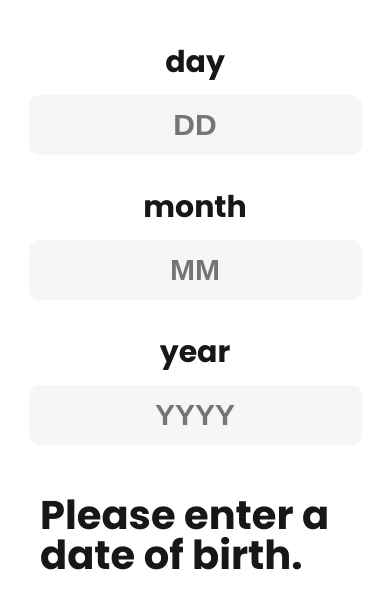
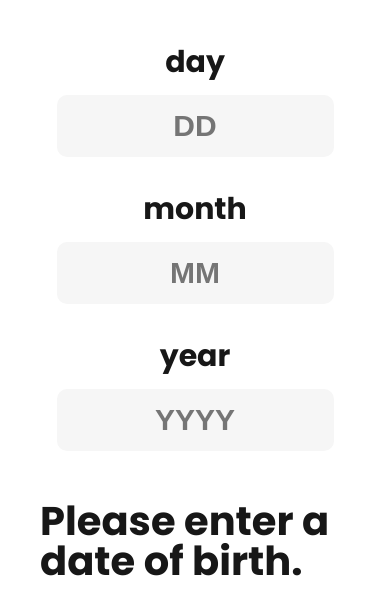
Before and after one commit to Rasgrin/age-detective, a React (Vite) app: page / in a window 390 px wide. Shown: the top 614 px of the page. Built offline with nearby package versions, Linux system fonts and the light colour scheme.

Commit message:
responsive design

```diff
--- a/src/App.scss
+++ b/src/App.scss
@@ -12,12 +12,14 @@
 
   @include tablet {
     min-height: 0;
-    padding: 70px 90px;
+    padding: 30px 70px;
     border-radius: 20px;
-    width: 800px;
+    width: 550px;
     border-radius: 20px 20px 300px 20px;
   }
 
   @include desktop {
+    width: 800px;
+    padding: 70px 90px;
   }
 }
--- a/src/components/inputs/inputs.scss
+++ b/src/components/inputs/inputs.scss
@@ -33,7 +33,6 @@
     input {
       border-radius: 10px;
       border: none;
-      padding: 0 30px;
 
       font-weight: 600;
       background-color: #f6f6f6;
@@ -47,9 +46,18 @@
 
       @include tablet {
         text-align: start;
-        font-size: 50px;
+        font-size: 40px;
+        height: 80px;
+        width: 120px;
+        padding: 0 10px;
+      }
+
+      @include desktop {
         height: 100px;
         width: 160px;
+        font-size: 50px;
+        width: 120px;
+        padding: 0 30px;
       }
     }
   }
--- a/src/components/result/result.scss
+++ b/src/components/result/result.scss
@@ -15,6 +15,11 @@
 
     @include tablet {
       margin: 20px 0;
+      font-size: 50px;
+      line-height: 50px;
+    }
+
+    @include desktop {
       font-size: 80px;
       line-height: 80px;
     }
@@ -28,8 +33,11 @@
       }
 
       @include tablet {
+        font-size: 80px;
+      }
+
+      @include desktop {
         font-size: 120px;
-        font-size: 80px;
       }
     }
   }
```
